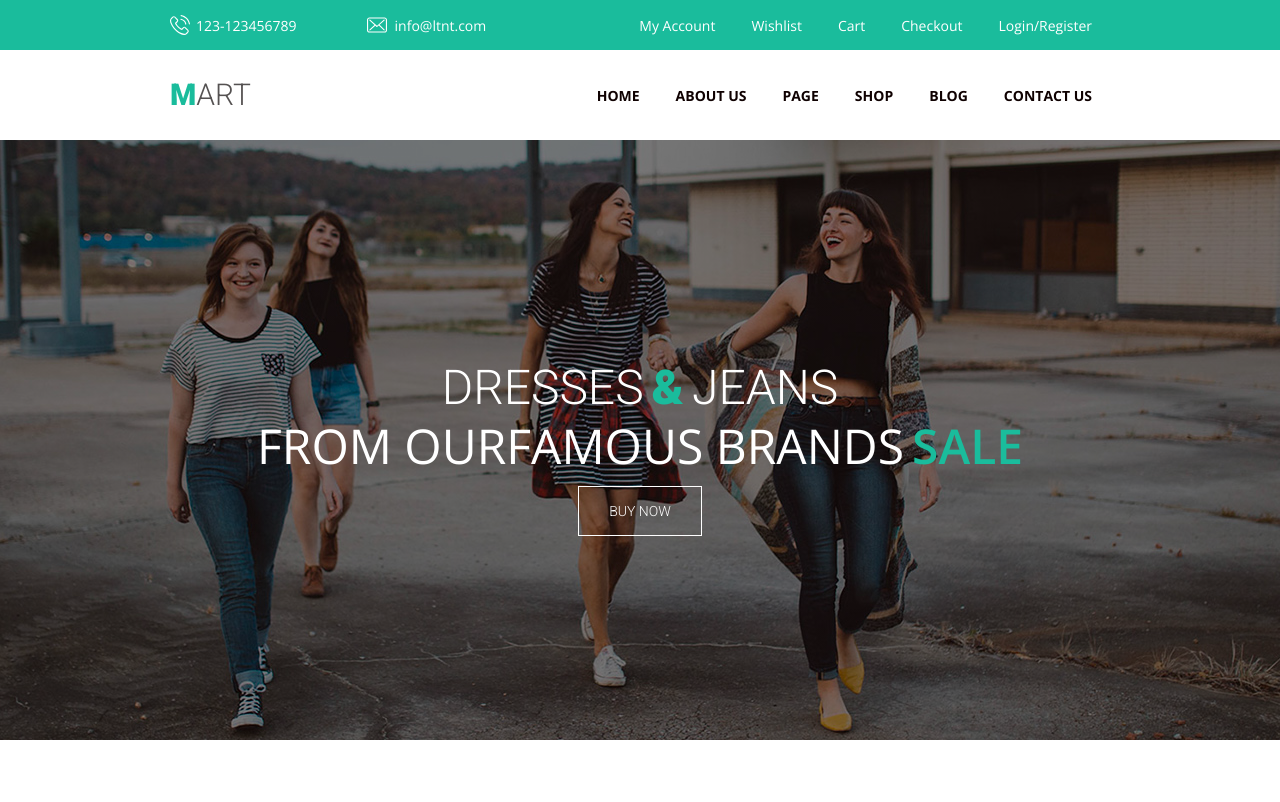
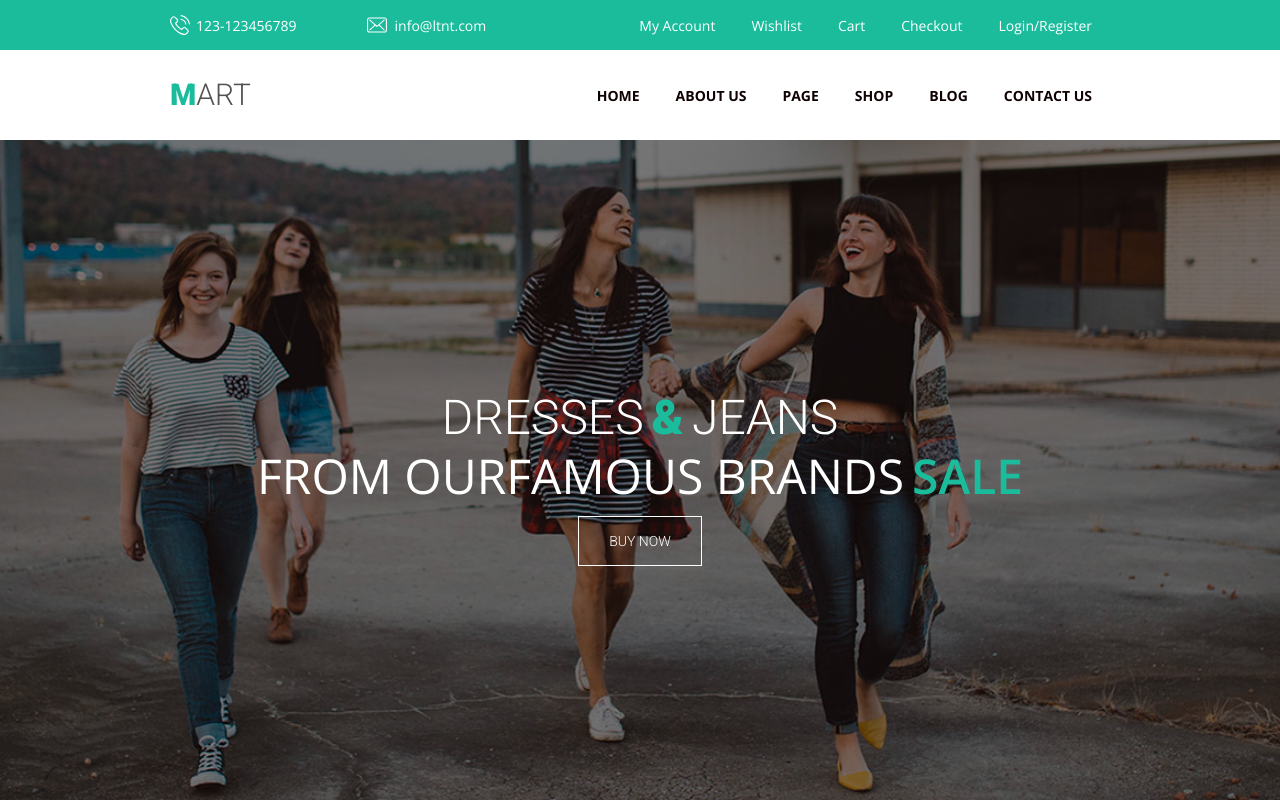
Before and after one commit to andrii-zubatiuk/goit-markup-hw-09, a plain HTML site: page index.html in a window 1280 px wide. Shown: the top 802 px of the page. Drawn offline with nearby package versions, Linux system fonts and the light colour scheme.

Commit message:
Сделал баннер универсаьным под вьюпорт

```diff
--- a/css/styles.css
+++ b/css/styles.css
@@ -216,7 +216,7 @@ img {
 
 .banner {
   max-width: 1600px;
-  height: 600px;
+  height: calc(100vh - 140px);
   background-image: linear-gradient(rgba(0, 0, 0, 0.5), rgba(0, 0, 0, 0.5)),
     url(../images/banner.jpg);
   background-position: center;
```
